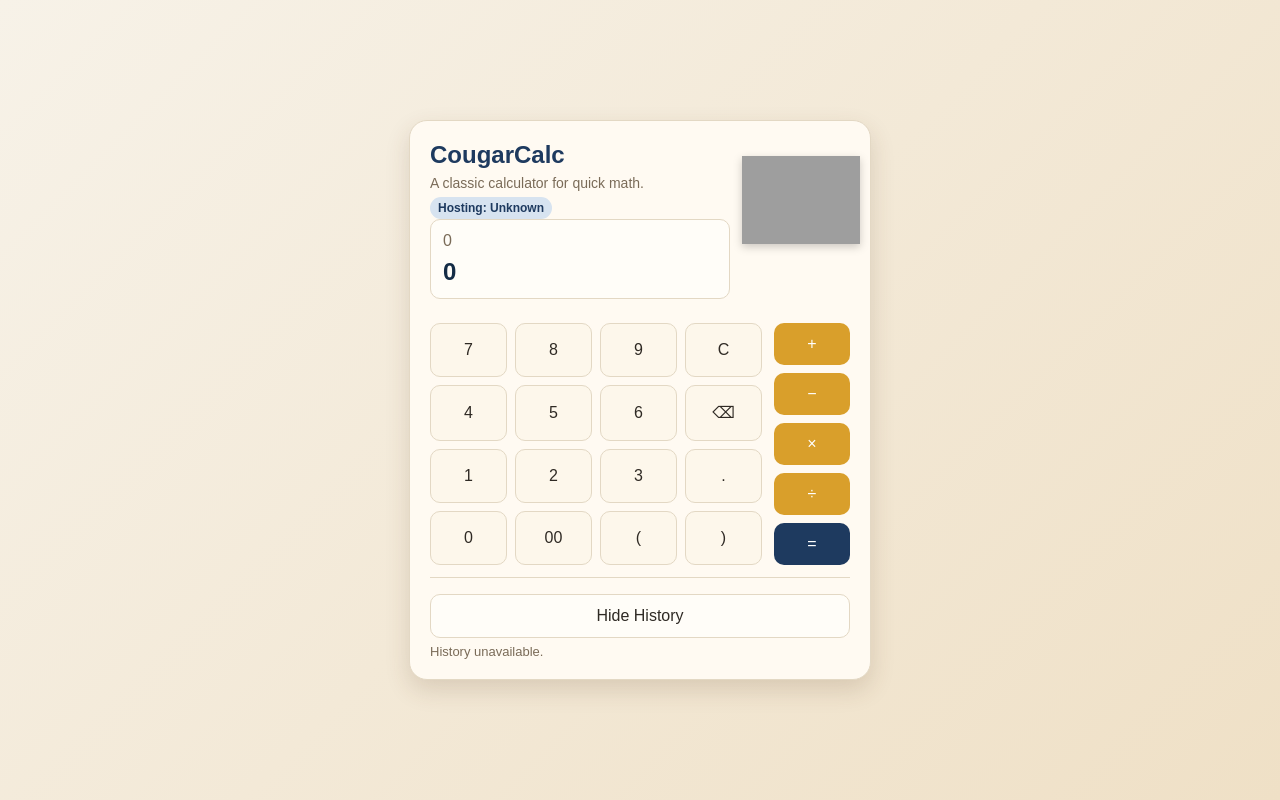
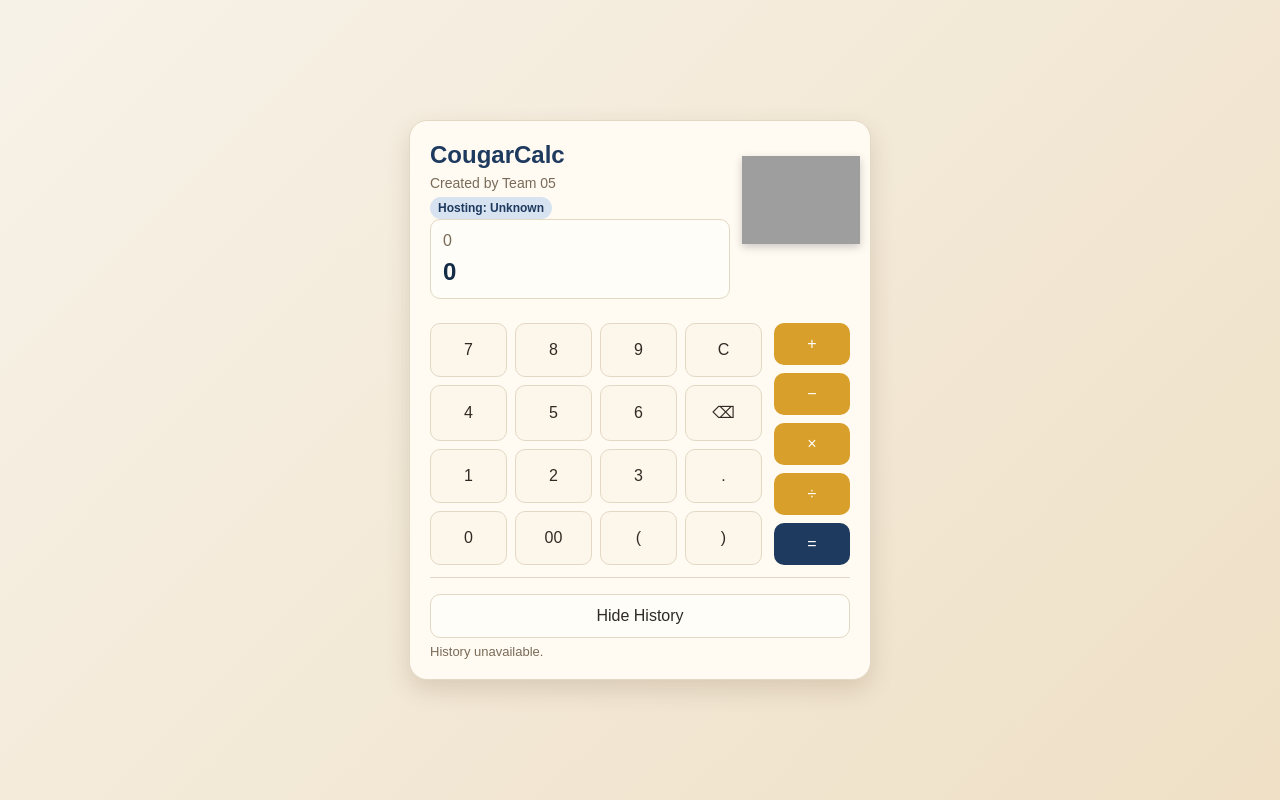
Before and after one commit to byumerrill/is404-cougarcalc, a website: page public/index.html in a window 1280 px wide. Drawn offline with Linux system fonts and the light colour scheme; no server answers; grey boxes are pictures that could not be loaded.

Commit message:
Add team identity to CougarCalc subtitle

```diff
--- a/public/index.html
+++ b/public/index.html
@@ -207,7 +207,7 @@
       <div class="header">
         <div class="header-text">
           <h1>CougarCalc</h1>
-          <p class="subtitle">A classic calculator for quick math.</p>
+          <p class="subtitle">Created by Team 05</p>
           <div id="environmentBadge" class="environment-badge">Checking environment…</div>
           <div class="display">
             <div id="formula" class="formula">0</div>
```
